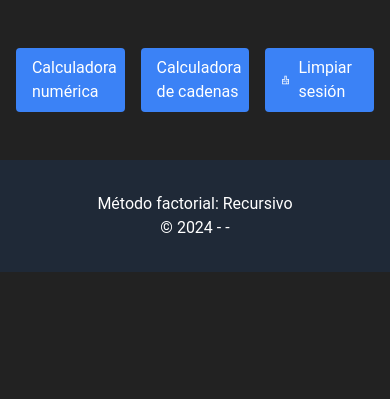
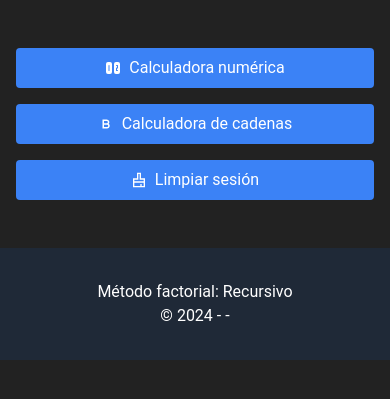
Before and after one commit to Ism1tha/mp09_s1_ex2, a PHP site: page / in a window 390 px wide. Shown: the part 64-463 px from the top of the page. Run offline with PHP 8.4, Linux system fonts and the light colour scheme; data that the repository does not hold is empty.

Commit message:
Mobile first HomeView buttons grid

```diff
--- a/src/app/Views/HomeView.php
+++ b/src/app/Views/HomeView.php
@@ -1,4 +1,4 @@
-<div class="grid grid-cols-3 gap-4 py-4">
+<div class="grid grid-cols-1 md:grid-cols-3 gap-4 py-4">
     <a class="block flex items-center justify-center text-white bg-blue-500 hover:bg-blue-600 rounded px-4 py-2" href="/numeric-calculator">
         <svg class="inline mr-2" xmlns="http://www.w3.org/2000/svg" width="1em" height="1em" viewBox="0 0 16 16">
             <path fill="white"
```
